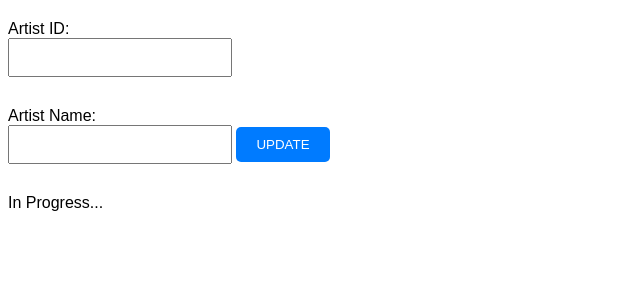
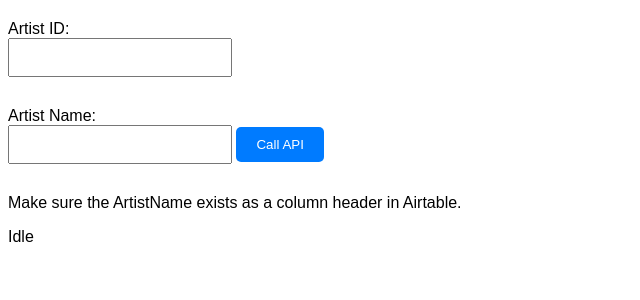
Before and after one commit to hammed103/s4a_liveTracker, a Django app: page / in a window 1280 px wide. Shown: the top 300 px of the page, without its empty margins (0-640 px from the left). Run offline with Django 4.2, Linux system fonts and the light colour scheme.

Commit message:
templates

```diff
--- a/live_tracker/templates/base/index.html
+++ b/live_tracker/templates/base/index.html
@@ -13,9 +13,10 @@
     <input type="text" id="artistID" name="artistID">
     <label for="artistName">Artist Name:</label>
     <input type="text" id="artistName" name="artistName">
-    <button type="submit">UPDATE</button>
+    <button type="submit">Call API</button>
   </form>
-  <p id="statusMessage">In Progress...</p>
+  <p class="instruction">Make sure the ArtistName exists as a column header in Airtable.</p>
+  <p id="statusMessage">Idle</p>
   <script src="{% static 'live_tracker/script.js' %}"></script>
 </body>
 
```
Also changed, not shown: other parts of live_tracker/templates/base/index.html (+1 -1 lines).
